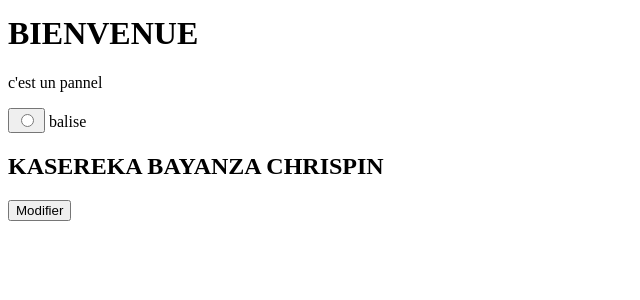
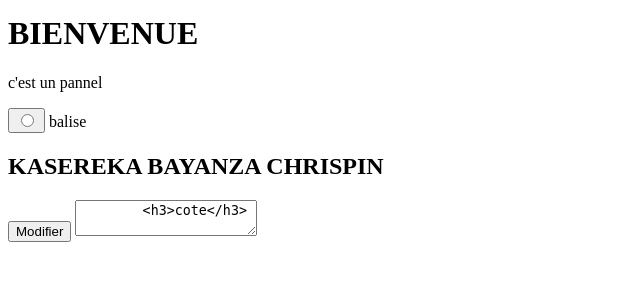
Before and after one commit to l3rit2026/TP_GROUPE_RIT_L3, a PHP site: page / in a window 1280 px wide. Shown: the part 265-565 px from the top of the page, without its empty margins (0-640 px from the left). Run offline with PHP 8.4, Linux system fonts and the light colour scheme.

Commit message:
NGIMBI PELENDA GREVIS

```diff
--- a/index.php
+++ b/index.php
@@ -70,5 +70,10 @@
 
     <!-- bouton afficher -->
 
+    <!-- textbox cote  -->
+     <textarea name="textbox" id="">
+        <h3>cote</h3>
+     </textarea>
+
 </body>
 </html>
```
